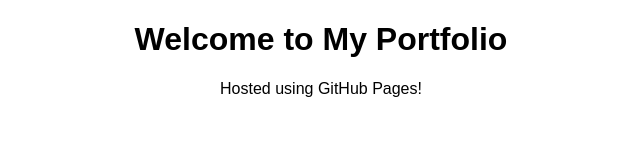
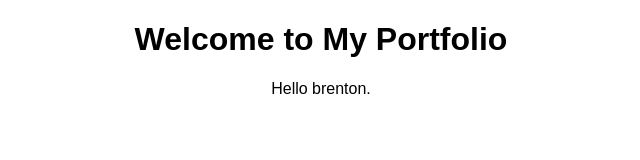
Before and after one commit to ckrumins/ckrumins.github.io, a plain HTML site: page index.html in a window 1280 px wide. Shown: the whole page, without its empty margins (319-959 px from the left). Drawn offline with Linux system fonts and the light colour scheme.

Commit message:
test update

```diff
--- a/index.html
+++ b/index.html
@@ -8,6 +8,6 @@
 </head>
 <body>
     <h1>Welcome to My Portfolio</h1>
-    <p>Hosted using GitHub Pages!</p>
+    <p>Hello brenton.</p>
 </body>
 </html>
```
